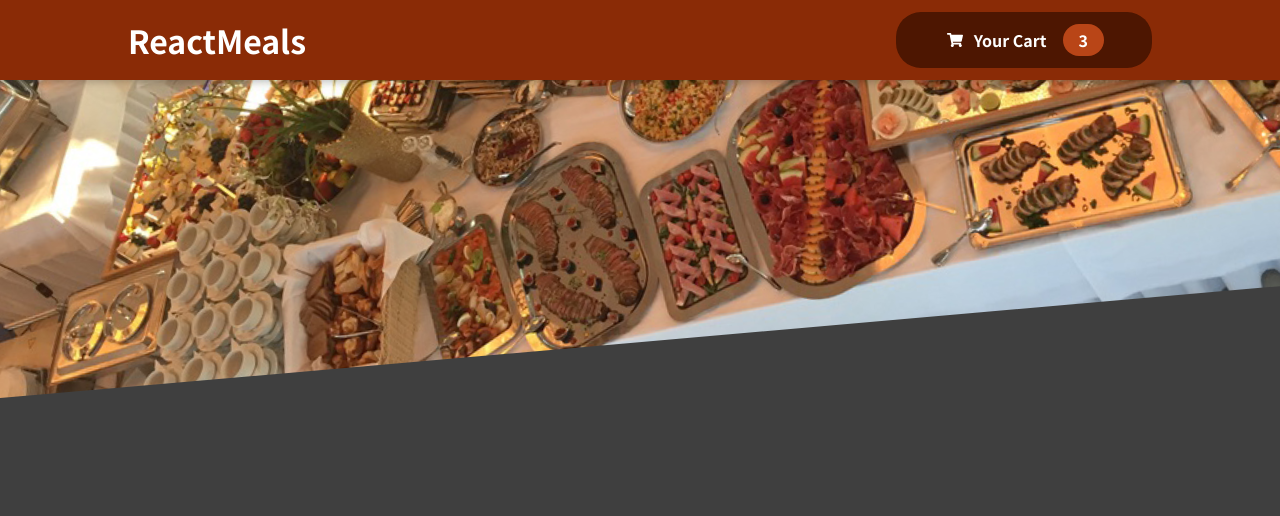
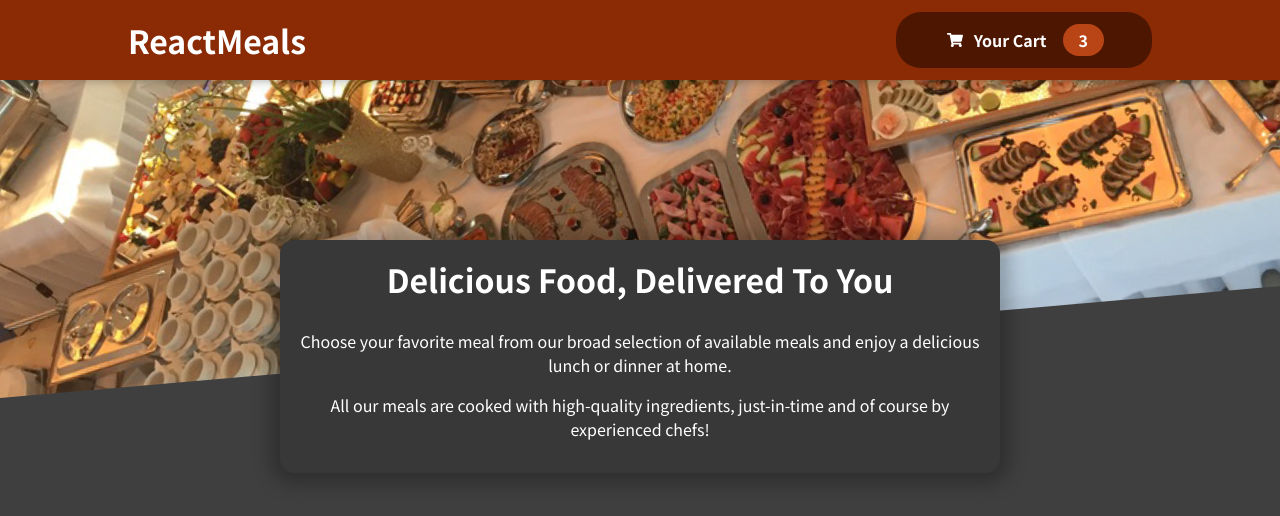
Before and after one commit to NishantDumbre/restaurant-website, a React (Create React App) app: page / in a window 1280 px wide. Shown: the top 516 px of the page. Built offline with nearby package versions, Linux system fonts and the light colour scheme.

Commit message:
Added summary section

```diff
--- a/src/App.js
+++ b/src/App.js
@@ -1,11 +1,13 @@
 import { Fragment } from 'react';
 
 import Header from './components/Layout/Header';
+import Meals from './components/Meals/Meals';
 
 function App() {
   return (
     <Fragment>
       <Header />
+      <Meals />
     </Fragment>
   );
 }
--- /dev/null
+++ b/src/components/Meals/Meals.js
@@ -0,0 +1,15 @@
+import { Fragment } from 'react';
+
+import MealsSummary from './MealsSummary';
+//import AvailableMeals from './AvailableMeals';
+
+const Meals = () => {
+  return (
+    <Fragment>
+      <MealsSummary />
+      {/* <AvailableMeals /> */}
+    </Fragment>
+  );
+};
+
+export default Meals;
--- /dev/null
+++ b/src/components/Meals/MealsSummary.js
@@ -0,0 +1,19 @@
+import classes from './MealsSummary.module.css';
+
+const MealsSummary = () => {
+  return (
+    <section className={classes.summary}>
+      <h2>Delicious Food, Delivered To You</h2>
+      <p>
+        Choose your favorite meal from our broad selection of available meals
+        and enjoy a delicious lunch or dinner at home.
+      </p>
+      <p>
+        All our meals are cooked with high-quality ingredients, just-in-time and
+        of course by experienced chefs!
+      </p>
+    </section>
+  );
+};
+
+export default MealsSummary;
--- /dev/null
+++ b/src/components/Meals/MealsSummary.module.css
@@ -0,0 +1,18 @@
+.summary {
+  text-align: center;
+  max-width: 45rem;
+  width: 90%;
+  margin: auto;
+  margin-top: -10rem;
+  position: relative;
+  background-color: #383838;
+  color: white;
+  border-radius: 14px;
+  padding: 1rem;
+  box-shadow: 0 1px 18px 10px rgba(0, 0, 0, 0.25);
+}
+
+.summary h2 {
+    font-size: 2rem;
+    margin-top: 0;
+  }
--- /dev/null
+++ b/src/components/UI/Card.module.css
@@ -0,0 +1,5 @@
+.card{
+    border: 5px;
+    border-color: white;
+    background-color: red;
+}
```
Also changed, not shown: src/components/Cart/CartIcon.js (deleted, +0 -13 lines), src/components/UI/Card.js (added, +17 -0 lines).
